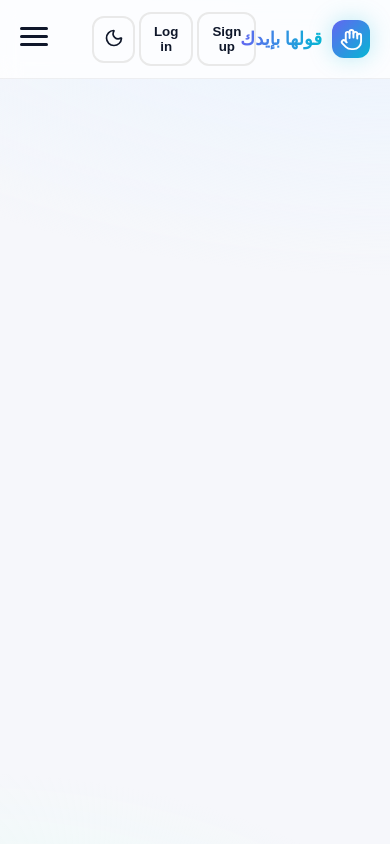
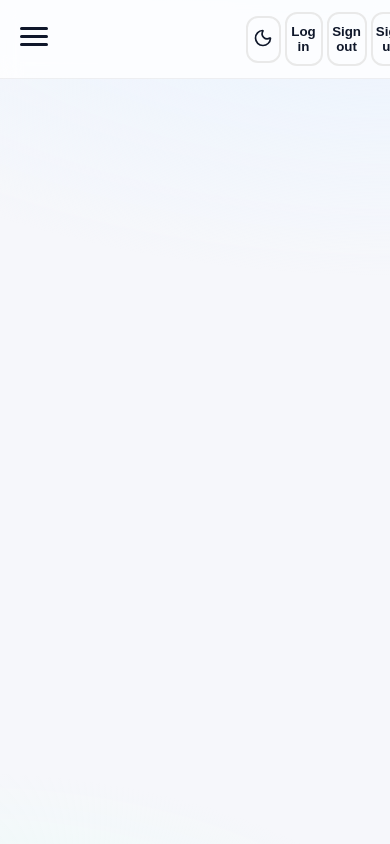
Before and after one commit to daliamirghani/sign4me, a React (Create React App) app in the folder frontend/websiteosc/: page / in a window 390 px wide. Shown: the top 844 px of the page. Built offline with nearby package versions, Linux system fonts and the light colour scheme.

Commit message:
fix auth buttons

```diff
--- a/frontend/websiteosc/src/SignLanguageSite.css
+++ b/frontend/websiteosc/src/SignLanguageSite.css
@@ -507,7 +507,7 @@ body{
     flex-direction: row;
     gap: 4px;
     width: 47%;
-    margin-right: -60px;
+    margin-right: -40px;
   }
 
 
--- a/frontend/websiteosc/src/SignLanguageSite.jsx
+++ b/frontend/websiteosc/src/SignLanguageSite.jsx
@@ -458,48 +458,40 @@ export function TopNav({ active, setActive, dark, toggleDark }) {
     <div className="topnav navbar fixed-top">
       <div className="container flex items-center justify-between">
 
-        {/* Brand */}
-        <div className="brand flex items-center gap-2 cursor-pointer" onClick={() => setActive("home")}>
-          <div className="logo glow">
-            <Hand size={23} />
-          </div>
-          <span className="brand-name gradient-text">قولها بإيدك</span>
-        </div>
 
-        {/* Desktop Actions */}
-        <div className="hidden actions md:flex items-center gap-4 flex-nowrap ">
+
+
+        <div className="actions flex items-center gap-2 flex-nowrap w-full">
           <Button
             variant={active === "signin" ? "default" : "outline"}
-            className="rounded "
+            className="rounded"
             onClick={() => setActive("signin")}
           >
             Sign up
           </Button>
-
+          <Button variant="outline" className="rounded" onClick={signOut}>
+            Sign out
+          </Button>
           <Button
             variant={active === "login" ? "default" : "outline"}
-            className="rounded "
+            className="rounded"
             onClick={() => setActive("login")}
           >
             Log in
           </Button>
-
-          {currentUser && (
-            <Button variant="outline" className="rounded mr-2"  onClick={signOut}>
-              Sign out
-            </Button>
-          )}
-
           <Button
             variant="outline"
-            className="rounded "
+            className="rounded"
             onClick={toggleDark}
+            aria-label="تبديل الوضع الداكن"
+            title="تبديل الوضع"
           >
-            {dark ? <Sun size={20} style={{ color: "#FFC300" }} /> : <Moon size={20} />}
+           {dark ? <Sun size={20} style={{ color: "#FFC300" }} /> : <Moon size={20} /> }
+
           </Button>
 
   {currentUser && (
-            <div className="user-info flex items-center bg-gray-100 px-2 py-1 rounded-full shadow-sm text-xs ml-2">
+    <div className="user-info flex items-center bg-gray-100 px-2 py-1 rounded-full shadow-sm text-xs ml-2 flex-shrink-0">
       <User
         size={18}
         color="gray"
@@ -511,15 +503,16 @@ export function TopNav({ active, setActive, dark, toggleDark }) {
   )}
 </div>
 
+
         {/* Hamburger */}
-        <div className="hamburger md:hidden" onClick={() => setMenuOpen(!menuOpen)}>
+        <div className="hamburger" onClick={() => setMenuOpen(!menuOpen)}>
           <span></span>
           <span></span>
           <span></span>
         </div>
 
         {/* Nav links */}
-        <nav className={`nav flex flex-col md:flex-row gap-2 ${menuOpen ? "active" : ""}`}>
+        <nav className={`nav flex gap-2 ${menuOpen ? "active" : ""}`}>
           {items.map(({ key, label }) => (
             <Button
               key={key}
@@ -530,17 +523,6 @@ export function TopNav({ active, setActive, dark, toggleDark }) {
               {label}
             </Button>
           ))}
-
-          {/* Sign out for mobile */}
-          {currentUser && (
-            <Button
-              className="rounded md:hidden"
-              variant="ghost"
-              onClick={signOut}
-            >
-              Sign out
-            </Button>
-          )}
         </nav>
       </div>
     </div>
@@ -548,20 +530,20 @@ export function TopNav({ active, setActive, dark, toggleDark }) {
 }
 
 export function SignBanner() {
-  const PHRASE = "لغة الإشارة جسر للتواصل مع الصم";
   return (
-    <div className="sign-banner" data-reveal aria-label={PHRASE}>
+    <div className="sign-banner flex items-center gap-2" data-reveal>
+      {/* Logo */}
       <div className="logo glow">
         <Hand size={23} />
       </div>
-      <div className="sign-phrase">
-        {PHRASE.split(" ").map((word, i) => (
-          <span key={i} style={{ animationDelay: `${i * 0.3}s`, display: "inline-block", marginRight: "0.25em" }}>
-            {word}
+
+      {/* Text */}
+      <span className="brand-name gradient-text text-lg font-bold">
+        قولها بإيدك
       </span>
-        ))}
-      </div>
-      <div className="sign-hands flex gap-2">
+
+      {/* Hands Icons */}
+      <div className="sign-hands flex gap-2 ml-4">
         <FaHandPeace size={17} />
         <FaHandRock size={17} />
         <FaHandPaper size={17} />
@@ -569,6 +551,7 @@ export function SignBanner() {
     </div>
   );
 }
+
 
 export function Hero({ goLessons }) {
   return (
```
Lines whose indentation alone changed are shown as unchanged.
